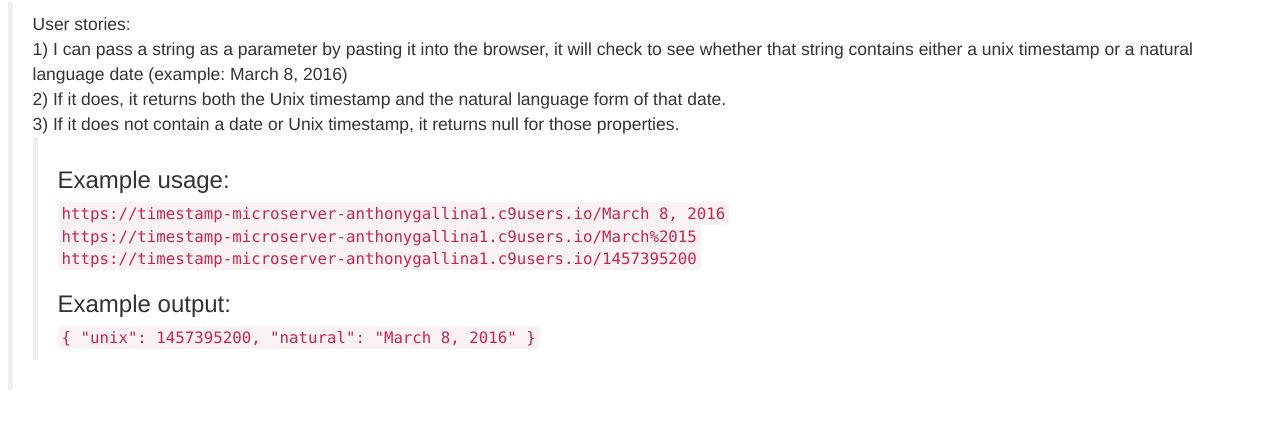
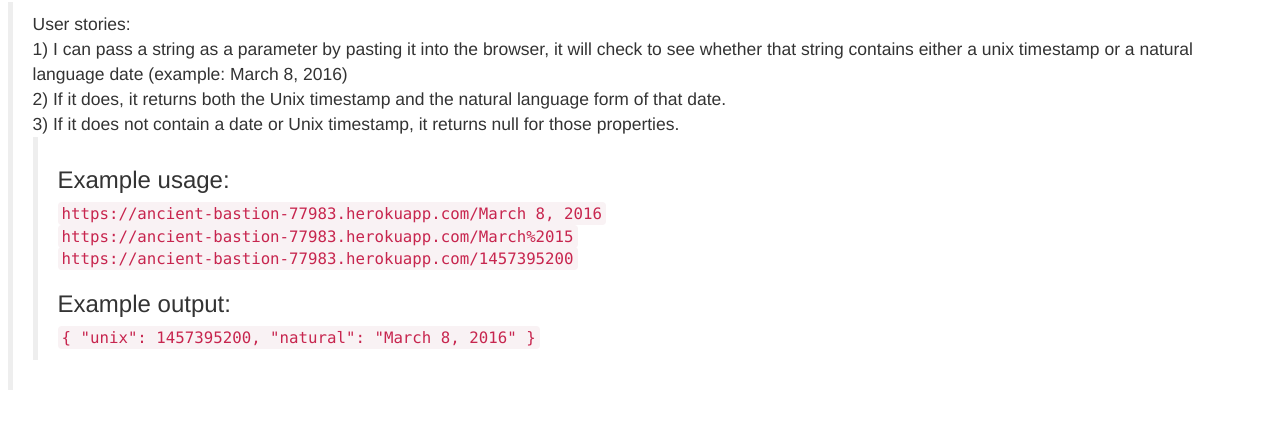
Before and after one commit to anthonygallina1/timestamp_microserver, a website: page index.html in a window 1280 px wide. Shown: the part 126-554 px from the top of the page. Drawn offline with nearby package versions, Linux system fonts and the light colour scheme.

Commit message:
Change of links2

```diff
--- a/index.html
+++ b/index.html
@@ -25,9 +25,9 @@
     3) If it does not contain a date or Unix timestamp, it returns null for those properties.
         <blockquote>
           <h3>Example usage:</h3>
-        <a href="https://ancient-bastion-77983.herokuapp.com/March 8, 2016"><code>https://timestamp-microserver-anthonygallina1.c9users.io/March 8, 2016</code></a><br>
-          <a href="https://ancient-bastion-77983.herokuapp.com/March%2015"><code>https://timestamp-microserver-anthonygallina1.c9users.io/March%2015</code></a><br>
-            <a href="https://ancient-bastion-77983.herokuapp.com/1457395200"><code>https://timestamp-microserver-anthonygallina1.c9users.io/1457395200</code></a>
+        <a href="https://ancient-bastion-77983.herokuapp.com/March 8, 2016"><code>https://ancient-bastion-77983.herokuapp.com/March 8, 2016</code></a><br>
+          <a href="https://ancient-bastion-77983.herokuapp.com/March%2015"><code>https://ancient-bastion-77983.herokuapp.com/March%2015</code></a><br>
+            <a href="https://ancient-bastion-77983.herokuapp.com/1457395200"><code>https://ancient-bastion-77983.herokuapp.com/1457395200</code></a>
             <h3>Example output:</h3>
             <code>
                 {
```
